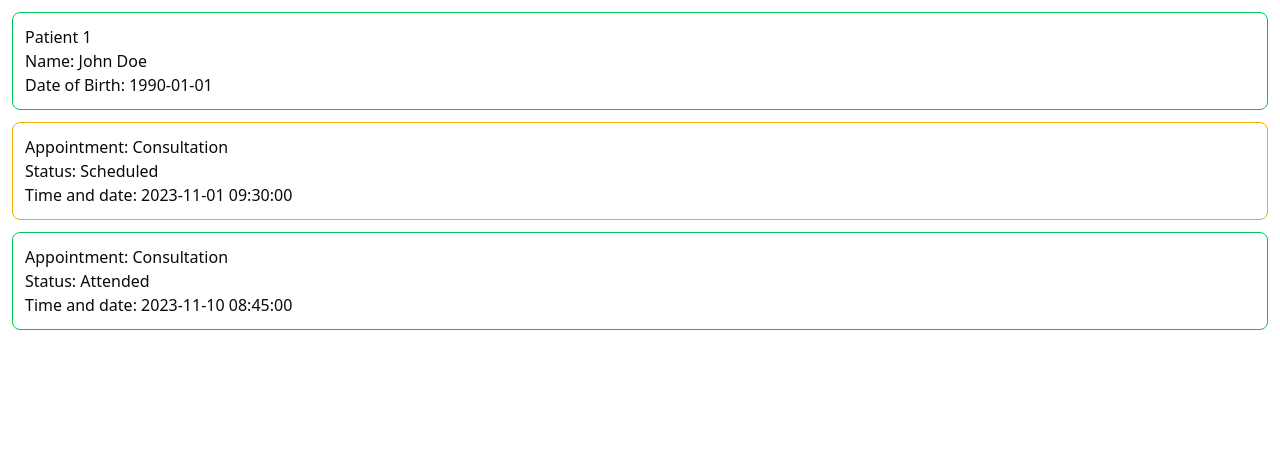
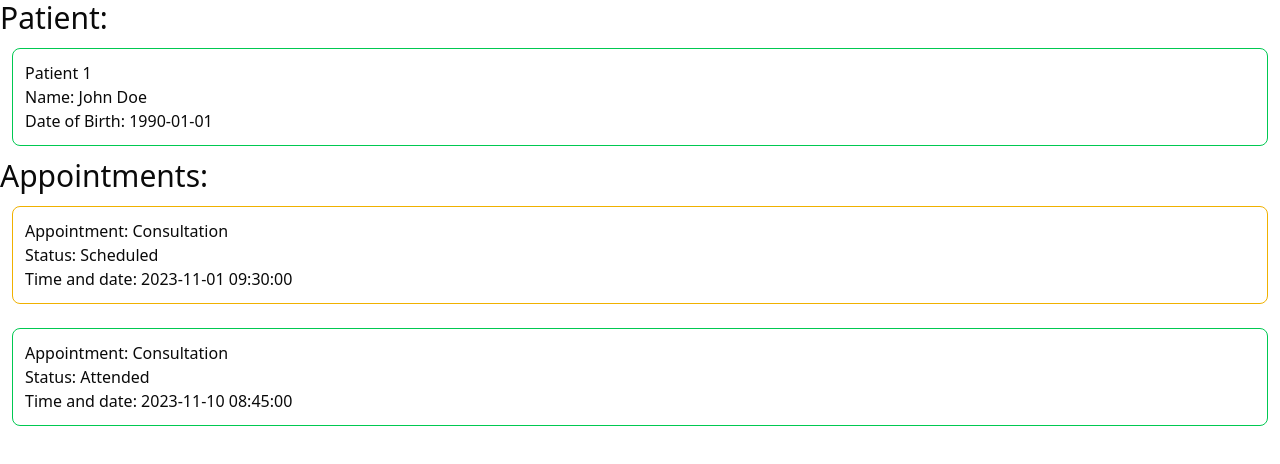
Before and after one commit to ARedaUni/dentology-ali-reda, a Next.js app: page /patients/1 in a window 1280 px wide. Shown: the top 464 px of the page. Built offline with nearby package versions, Linux system fonts and the light colour scheme.

Commit message:
added a close button to minimal modal

```diff
--- a/app/patients/[id]/page.tsx
+++ b/app/patients/[id]/page.tsx
@@ -37,9 +37,11 @@ export default function Page(props: {
 
   return(
     <div>
+        <h2 className="text-3xl">Patient:</h2>
     <Patientlist patient={patient[0]} />
 
-    <div className="">
+    <div className="flex flex-col">
+        <h2 className="text-3xl">Appointments:</h2>
         {appointments.length > 0 ? appointments.map(appointment => {
             return (<Appointmentslist key={appointment.id} appointment={appointment} />)
         })
--- a/app/patients/page.tsx
+++ b/app/patients/page.tsx
@@ -1,5 +1,5 @@
 'use client'
-import {useState, useEffect, ChangeEvent} from 'react'
+import {useState} from 'react'
 import patientData from '@/lib/data/patients.json'
 import { Patientlist } from '@/components/patients/patientlist'
 import { Input } from '@/components/ui/input'
--- a/components/patients/addpatient.tsx
+++ b/components/patients/addpatient.tsx
@@ -1,5 +1,5 @@
-import { patients } from "@/lib/types";
-import { SetStateAction, useState
+
+import { useState
  } from "react";
 
 
@@ -16,13 +16,13 @@ import { SetStateAction, useState
     )
 
     //single one with neat trick to not repeat handle function for each input
-    const handleInputs = (e) => {
+    const handleInputs = (e: any) => {
         setNewPatient({...newPatient,
             [e.target.name]: e.target.value
         })
     }
 
-    const addPatient = (e) => {
+    const addPatient = (e: any) => {
         if(newPatient.name === '' || newPatient.date_of_birth === '') return;
         setPatients([...patients, newPatient])
         setIsOpen(false)
@@ -30,7 +30,9 @@ import { SetStateAction, useState
 
     return(
         <div className="flex justify-center">
+
             <div className="flex flex-col space-y-2  max-w-96 max-h-96">
+            <button className="ml-32" onClick={() => setIsOpen(false)}>X</button>
                 <label htmlFor="name">Name: </label>
                 <input className="border border-green-200" onChange={handleInputs} name="name"/>
                 <label htmlFor="name">Date of birth: </label><span className="text-xs italic">format: YYYY-MM-DD</span>
```
